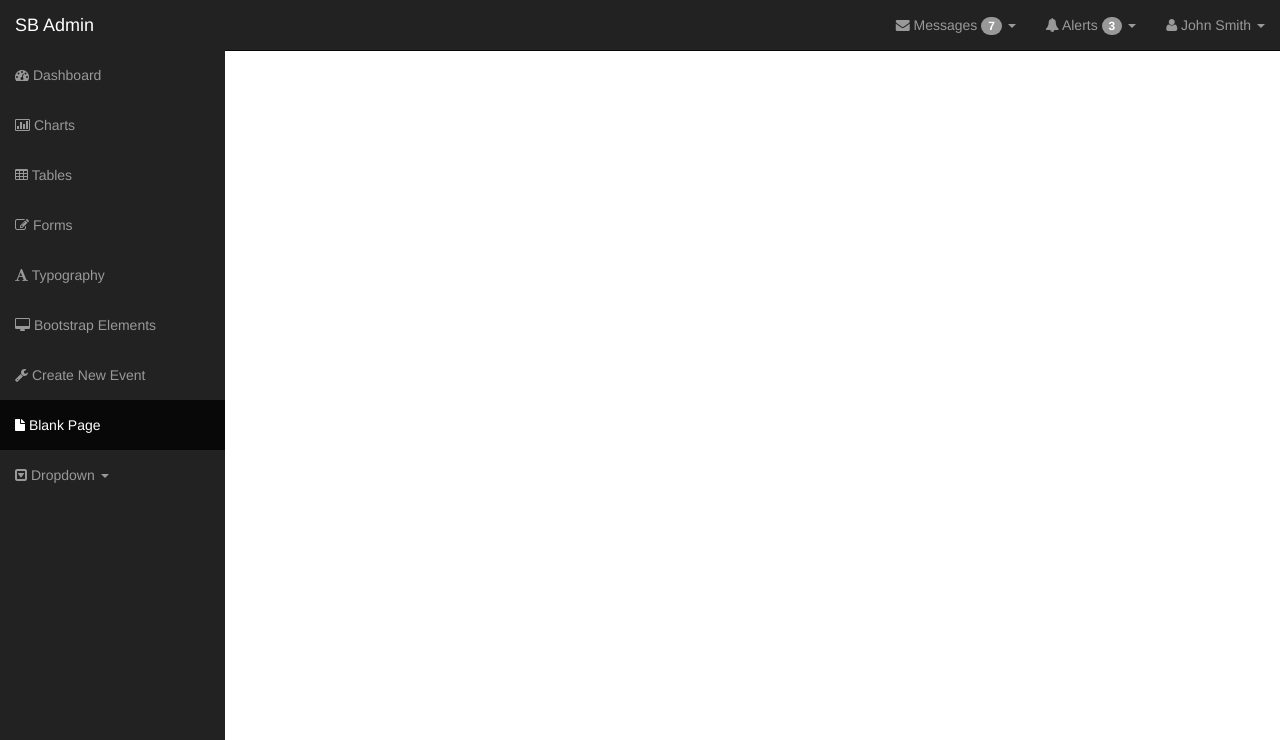
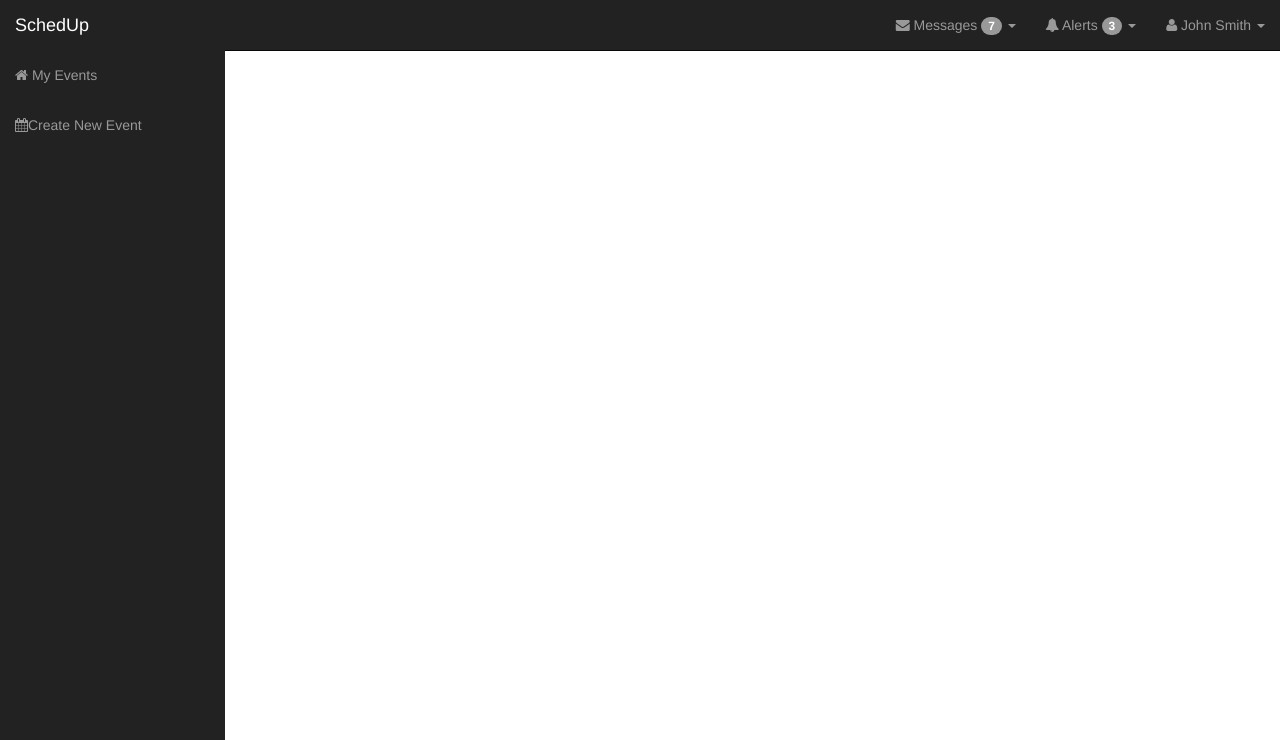
Before and after one commit to schedup/schedup, a Python web app: template templates/layout.html in a window 1280 px wide. Shown: the top 740 px of the page. Run offline with Jinja, Linux system fonts and the light colour scheme; the template is opened without the code that fills it, so the values that code supplies are empty; grey boxes labelled with a size stand in for pictures from a placeholder-image service; some libraries are stand-ins or nearby versions.

Commit message:
Working on the layout

```diff
--- a/templates/layout.html
+++ b/templates/layout.html
@@ -32,29 +32,14 @@
             <span class="icon-bar"></span>
             <span class="icon-bar"></span>
           </button>
-          <a class="navbar-brand" href="index.html">SB Admin</a>
+          <a class="navbar-brand" href="index.html">SchedUp</a>
         </div>
 
         <!-- Collect the nav links, forms, and other content for toggling -->
         <div class="collapse navbar-collapse navbar-ex1-collapse">
           <ul class="nav navbar-nav side-nav">
-            <li><a href="index.html"><i class="fa fa-dashboard"></i> Dashboard</a></li>
-            <li><a href="charts.html"><i class="fa fa-bar-chart-o"></i> Charts</a></li>
-            <li><a href="tables.html"><i class="fa fa-table"></i> Tables</a></li>
-            <li><a href="forms.html"><i class="fa fa-edit"></i> Forms</a></li>
-            <li><a href="typography.html"><i class="fa fa-font"></i> Typography</a></li>
-            <li><a href="bootstrap-elements.html"><i class="fa fa-desktop"></i> Bootstrap Elements</a></li>
-            <li><a href="myevents"><i class="fa fa-wrench"></i> Create New Event</a></li>
-            <li class="active"><a href="blank-page.html"><i class="fa fa-file"></i> Blank Page</a></li>
-            <li class="dropdown">
-              <a href="#" class="dropdown-toggle" data-toggle="dropdown"><i class="fa fa-caret-square-o-down"></i> Dropdown <b class="caret"></b></a>
-              <ul class="dropdown-menu">
-                <li><a href="#">Dropdown Item</a></li>
-                <li><a href="#">Another Item</a></li>
-                <li><a href="#">Third Item</a></li>
-                <li><a href="#">Last Item</a></li>
-              </ul>
-            </li>
+            <li {% if active=="events"%}class="active"{%endif%}><a href="myevents"><i class="fa fa-home"></i> My Events</a></li>
+            <li {% if active=="new"%}class="active"{%endif%}><a href="new"><i class="fa fa-calendar"></i>Create New Event</a></li>
           </ul>
 
           <ul class="nav navbar-nav navbar-right navbar-user">
```
Also changed, not shown: schedup/views.py (+3 -16 lines).
